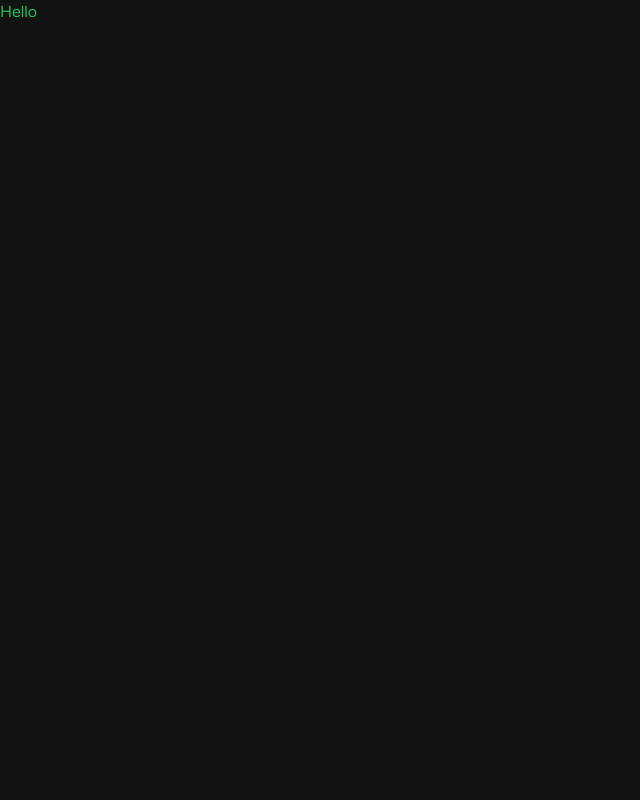
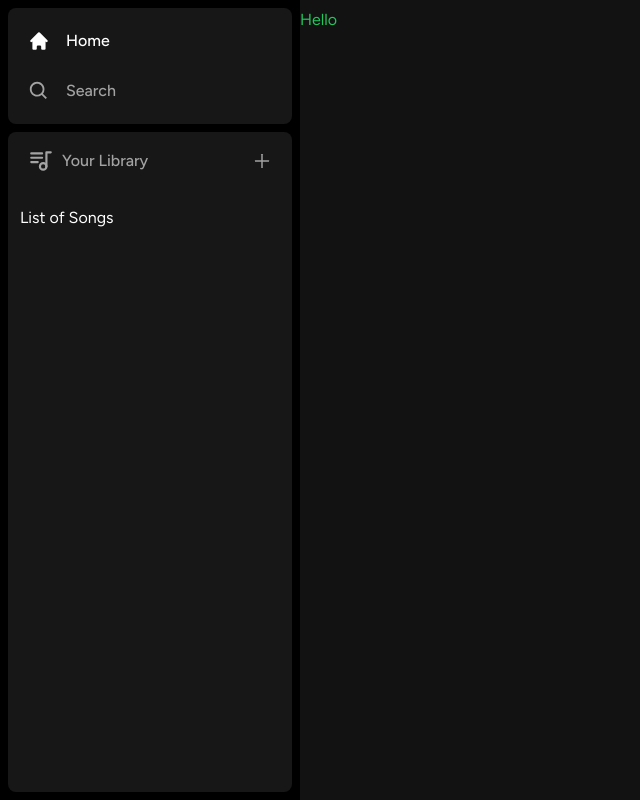
Before and after one commit to EnTRoPY0120/spotify-clone, a Next.js app: page / in a window 1280 px wide. Shown: the whole page, without its empty margins (0-640 px from the left). Built offline with nearby package versions, Linux system fonts and the light colour scheme.

Commit message:
Added basic layout functionality for homepage

```diff
--- a/app/layout.tsx
+++ b/app/layout.tsx
@@ -1,6 +1,7 @@
 import type { Metadata } from "next";
 import { Figtree } from "next/font/google";
 import "./globals.css";
+import Sidebar from "@/components/Sidebar";
 
 const font = Figtree({ subsets: ["latin"] });
 
@@ -16,7 +17,9 @@
 }>) {
   return (
     <html lang="en">
-      <body className={font.className}>{children}</body>
+      <body className={font.className}>
+        <Sidebar>{children}</Sidebar>
+      </body>
     </html>
   );
 }
--- /dev/null
+++ b/components/Box.tsx
@@ -0,0 +1,24 @@
+import { twMerge } from "tailwind-merge";
+
+interface BoxProps {
+  children: React.ReactNode;
+  className?: string;
+}
+const Box: React.FC<BoxProps> = ({ children, className }) => {
+  return (
+    <div
+      className={twMerge(
+        `
+      bg-neutral-900
+      rounded-lg
+      h-fit
+      w-full`,
+        className,
+      )}
+    >
+      {children}
+    </div>
+  );
+};
+
+export default Box;
--- /dev/null
+++ b/components/Library.tsx
@@ -0,0 +1,53 @@
+"use client";
+
+import { AiOutlinePlus } from "react-icons/ai";
+import { TbPlaylist } from "react-icons/tb";
+
+const Library = () => {
+  const onClick = () => {};
+  return (
+    <div className="flex flex-col">
+      <div
+        className="
+                flex
+                items-center
+                justify-between
+                px-5
+                py-4"
+      >
+        <div
+          className=" inline-flex
+                    items-center
+                    gap-x-2 "
+        >
+          <TbPlaylist className="text-neutral-400" size={26} />
+          <p
+            className=" text-neutral-400
+                        font-medium
+                        text-md"
+          >
+            Your Library
+          </p>
+        </div>
+        <AiOutlinePlus
+          onClick={onClick}
+          size={20}
+          className="text-neutral-400
+                cursor-pointer
+                hover:text-white transition"
+        />
+      </div>
+      <div
+        className="
+                flex flex-col
+                gap-y-2
+                mt-4
+                px-3"
+      >
+        List of Songs
+      </div>
+    </div>
+  );
+};
+
+export default Library;
--- /dev/null
+++ b/components/Sidebar.tsx
@@ -0,0 +1,53 @@
+"use client";
+
+import { usePathname } from "next/navigation";
+import { useMemo } from "react";
+import { BiSearch } from "react-icons/bi";
+import { HiHome } from "react-icons/hi";
+import Box from "./Box";
+import SidebarItem from "./SidebarItem";
+import Library from "./Library";
+
+interface SidebarProps {
+  children: React.ReactNode;
+}
+const Sidebar: React.FC<SidebarProps> = ({ children }) => {
+  const pathname = usePathname();
+  const routes = useMemo(
+    () => [
+      {
+        icon: HiHome,
+        label: "Home",
+        active: pathname !== "/search",
+        href: "/",
+      },
+      {
+        icon: BiSearch,
+        label: "Search",
+        active: pathname === "/search",
+        href: "/search",
+      },
+    ],
+    [pathname],
+  );
+  return (
+    <div className="flex h-full">
+      <div
+        className="hidden md:flex flex-col gap-y-2 bg-black h-full w-[300px] p-2
+        "
+      >
+        <Box className="flex flex-col gap-y-4 px-5 py-4">
+          {routes.map((item) => (
+            <SidebarItem key={item.label} {...item} />
+          ))}
+        </Box>
+        <Box className=" overflow-y-auto h-full ">
+          <Library />
+        </Box>
+      </div>
+      <main className="h-full flex-1 overflow-y-auto py-2">{children}</main>
+    </div>
+  );
+};
+
+export default Sidebar;
--- /dev/null
+++ b/components/SidebarItem.tsx
@@ -0,0 +1,44 @@
+import Link from "next/link";
+import { IconType } from "react-icons";
+import { twMerge } from "tailwind-merge";
+
+interface SidebarItemProps {
+  icon: IconType;
+  label: string;
+  active?: boolean;
+  href: string;
+}
+const SidebarItem: React.FC<SidebarItemProps> = ({
+  icon: Icon,
+  label,
+  active,
+  href,
+}) => {
+  return (
+    <Link
+      href={href}
+      className={twMerge(
+        `
+            flex
+            flex-row
+            h-auto
+            items-center
+            w-full
+            gap-x-4
+            text-md
+            font-medium
+            cursor-pointer
+            hover:text-white
+            transition
+            text-neutral-400
+            py-1 `,
+        active && "text-white",
+      )}
+    >
+      <Icon size={26} />
+      <p className="truncate w-full">{label}</p>
+    </Link>
+  );
+};
+
+export default SidebarItem;
```
Also changed, not shown: package.json (+6 -4 lines), app/(site)/page.tsx (renamed from app/page.tsx), 1 other file (tests, documents, lock files or other folders).
